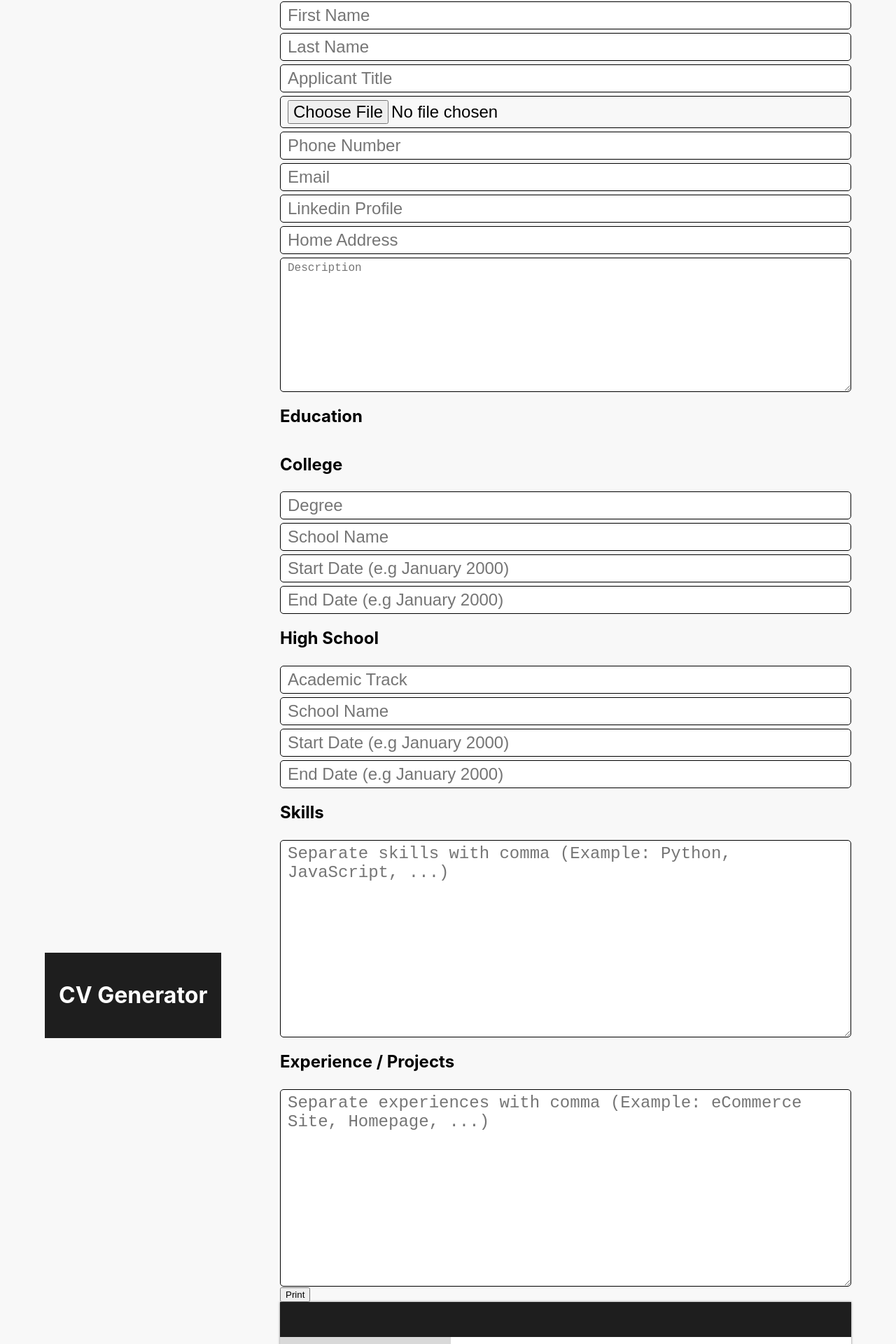
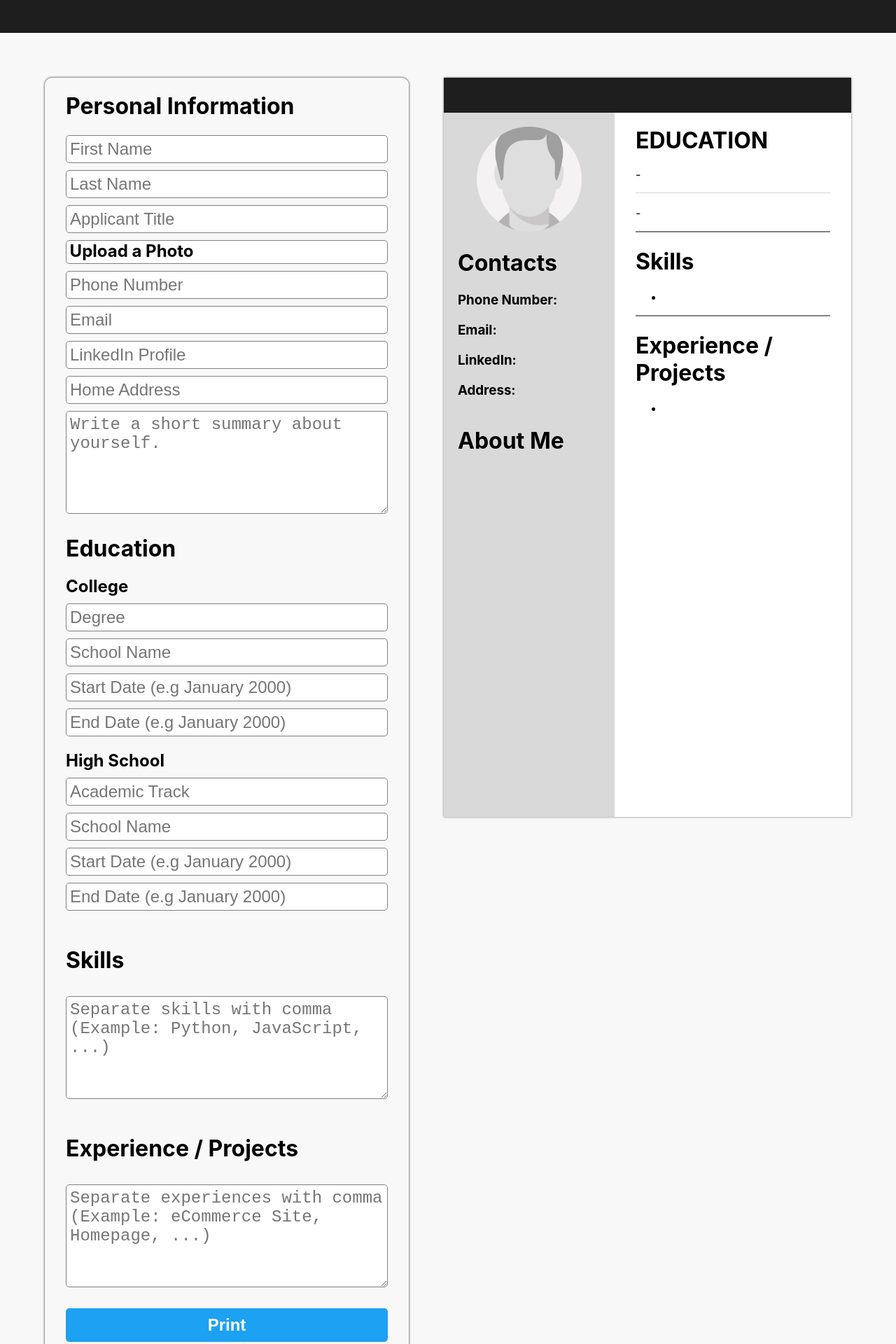
Before and after one commit to AngeloAXNGR/cv-project, a React (Create React App) app: page / in a window 1280 px wide. Shown: the part 136-2056 px from the top of the page at 70% size. Built offline with nearby package versions, Linux system fonts and the light colour scheme; the HTML template or start-up script is replaced by a standard one.

Commit message:
Revise form layout and css

```diff
--- a/src/components/Form.js
+++ b/src/components/Form.js
@@ -15,12 +15,8 @@ const Form = ({handleChange, handleImage, handlePrint, formData}) =>{
         handleChange={(e) => handleChange(e)}
         formData={formData}
       />
-
-
-      <button onClick={handlePrint}>Print</button>
+      <button className="print-button" onClick={handlePrint}>Print</button>
       </div>
-
-
   )
 }
 
--- a/src/components/form-components/Profile.js
+++ b/src/components/form-components/Profile.js
@@ -1,7 +1,8 @@
 const Profile = ({handleChange, handleImage, formData}) =>{
   return(
     <div className="profile-form">
-      <h2>Personal Information</h2>
+      <h1>Personal Information</h1>
+      <div className="input-fields">
         <input
           type="text"
           name="firstName"
@@ -23,12 +24,16 @@ const Profile = ({handleChange, handleImage, formData}) =>{
           placeholder="Applicant Title"
           onChange={(e) => handleChange(e)}
         />
+        <div className="upload-photo">
           <input
+            className="hidden"
             type="file"
             name="profilePicture"
-        // value={formData.profilePicture}
+            placeholder="ads"
             onChange={(e) => handleImage(e)}
           />
+          <label className="upload-photo-label" htmlFor="files">Upload a Photo</label>
+          </div>
         <input
           type="tel"
           name="phone"
@@ -47,7 +52,7 @@ const Profile = ({handleChange, handleImage, formData}) =>{
           type="text"
           name="linkedin"
           value={formData.linkedin}
-        placeholder="Linkedin Profile"
+          placeholder="LinkedIn Profile"
           onChange={(e) => handleChange(e)}
         />
         <input
@@ -61,12 +66,13 @@ const Profile = ({handleChange, handleImage, formData}) =>{
           maxLength="300"
           name="about"
           cols="30"
-        rows="10"
-        placeholder="Description"
+          rows="5"
+          placeholder="Write a short summary about yourself."
           onChange={(e) => handleChange(e)}
           value={formData.about}
         />
       </div>
+    </div>
   );
 }
 export default Profile
--- a/src/components/form-components/Qualification.js
+++ b/src/components/form-components/Qualification.js
@@ -2,8 +2,8 @@ const Qualification = ({handleChange, formData}) =>{
   return(
     <div className="qualification-form">
       <div className="education-form">
-        <h2>Education</h2>
-        <div className="college-input-fields">
+        <h1>Education</h1>
+        <div className="input-fields">
           <h2>College</h2>
           <input
             type="text"
@@ -35,7 +35,7 @@ const Qualification = ({handleChange, formData}) =>{
           />
         </div>
 
-        <div className="highSchool-input-fields">
+        <div className="input-fields">
           <h2>High School</h2>
           <input
             type="text"
@@ -69,31 +69,33 @@ const Qualification = ({handleChange, formData}) =>{
       </div>
 
       <div className="skills-form">
-        <h2>Skills</h2>
+        <div className="input-fields">
+          <h1>Skills</h1>
           <textarea
-          maxLength="300"
             name="skills"
             cols="30"
-          rows="10"
+            rows="5"
             placeholder="Separate skills with comma (Example: Python, JavaScript, ...)"
             onChange={(e) => handleChange(e)}
             value={formData.skills}
           />
         </div>
+      </div>
 
-      <div className="experience-form">
-        <h2>Experience / Projects</h2>
+      <div className="experiences-form">
+        <div className="input-fields">
+          <h1>Experience / Projects</h1>
           <textarea
-          maxLength="300"
             name="experiences"
             cols="30"
-          rows="10"
+            rows="5"
             placeholder="Separate experiences with comma (Example: eCommerce Site, Homepage, ...)"
             onChange={(e) => handleChange(e)}
             value={formData.experiences}
           />
         </div>
       </div>
+    </div>
   )
 }
 
--- a/src/components/preview-components/Header.js
+++ b/src/components/preview-components/Header.js
@@ -2,10 +2,10 @@ const Header = ({applicantName, applicantTitle}) => {
 
 
   return(
-    <header>
+    <div className="cv-header">
       <h1 id="applicant-name">{applicantName}</h1>
       <h2 id="applicant-position">{applicantTitle}</h2>
-    </header>
+    </div>
   )
 }
 
--- a/src/index.css
+++ b/src/index.css
@@ -13,11 +13,23 @@ code {
     monospace;
 }
 
-.app{
+header{
+  background-color:#1E1E1E;
+  margin:0 auto;
+  color:white;
+  text-align: center;
+  padding: 20px 0;
+}
+
+#application-title{
+  font-size:3.5rem;
+}
+
+.main-content{
   display:flex;
   flex-direction: column;
   padding: 5%;
-  align-items: center;
+  align-items: flex-start;
   justify-content: space-between;
   gap: 50px;
 }
@@ -37,10 +49,12 @@ code {
   justify-content: space-between;
   background-color: white;
   box-shadow: 0 0 3px rgba(0,0,0,0.5);
+  position:sticky;
+  top:0;
 }
 
 
-header{
+.cv-header{
   background-color: #1E1E1E;
   color:white;
   text-align:center;
@@ -137,36 +151,106 @@ main{
 
 /* === End Preview === */
 
+.hidden{
+  opacity: 0;
+  background: transparent;
+
+}
+
+.upload-photo{
+  position:relative;
+  background-color: white;
+  padding: 5px;
+  border:1px solid gray;
+  border-radius: 5px;
+  cursor: pointer;
+}
+
+.upload-photo > input{
+  margin:0;
+  width:100%;
+  cursor: pointer;
+}
+
+.upload-photo-label{
+  position: absolute;
+  cursor: pointer;
+  font-size: 1.5rem;
+  left:1%;
+  top:0;
+  margin:0;
+  pointer-events: none;
+  /* color:gray; */
+  font-weight: bold;
+}
+
 .form{
   width:816px;
   height: auto;
+  padding: 0 30px 30px 30px;
+  border-radius:10px;
+  box-shadow:0 0 3px rgba(0,0,0.5);
+  display: flex;
+  flex-direction: column;
+  gap:30px;
 }
 
-
-.profile-form, .college-input-fields, .highSchool-input-fields, .skills-form, .experience-form{
+.input-fields{
   display:flex;
   flex-direction: column;
-  gap: 5px;
+  gap: 10px;
 }
 
-.profile-form > input,
-.profile-form > textarea,
-.skills-form > textarea,
-.experience-form > textarea,
-.college-input-fields > input, .highSchool-input-fields > input{
-  padding: 5px 10px;
+.input-fields > input,
+.input-fields > textarea{
+  padding: 5px;
   font-size: 1.5rem;
   border-radius:5px;
-  border:1px solid black;
+  border: 1px solid gray;
 }
 
-.profile-form > textarea{
-  font-size: 1rem;
+.input-fields > h2{
+  margin:0;
+}
+
+.qualification-form{
+  display:flex;
+  flex-direction: column;
+  gap: 30px;
+}
+
+.education-form{
+  display:flex;
+  flex-direction: column;
+  gap:20px;
+}
+
+.education-form > h1{
+  margin:0;
+}
+
+.print-button{
+  padding: 10px;
+  font-size: 1.5rem;
+  background-color:#1DA1F2;
+  border:none;
+  border-radius: 5px;
+  color:white;
+  font-weight:bold;
+  cursor:pointer;
+}
+
+.print-button:hover{
+  background-color:#098ada;
 }
 
 @media only screen and (min-width: 1024px){
-  .app{
+  .main-content{
     flex-direction: row;
   }
 
+  .form{
+    width:45%;
+  }
+
 }
```
Lines whose indentation alone changed are shown as unchanged.
